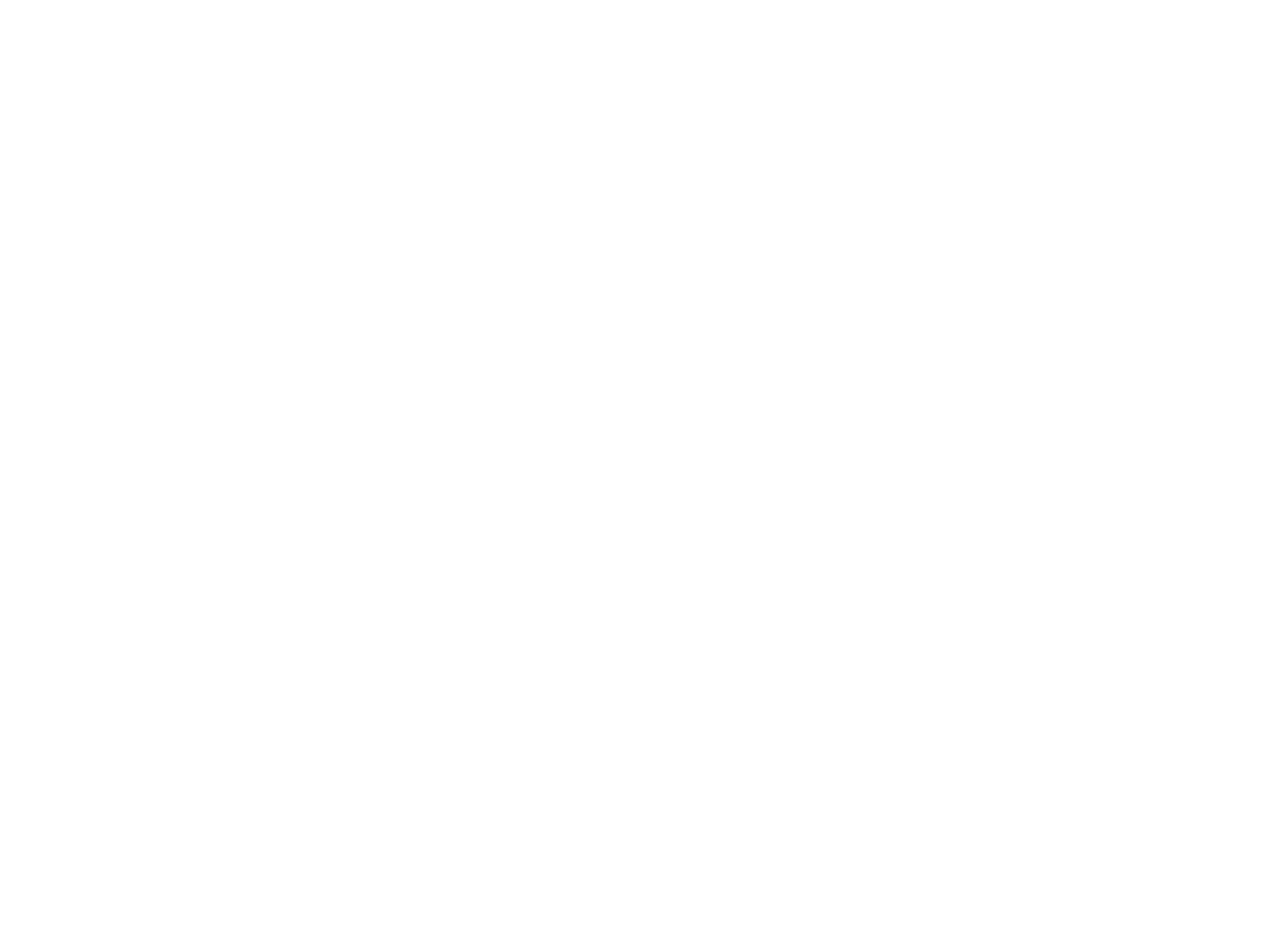
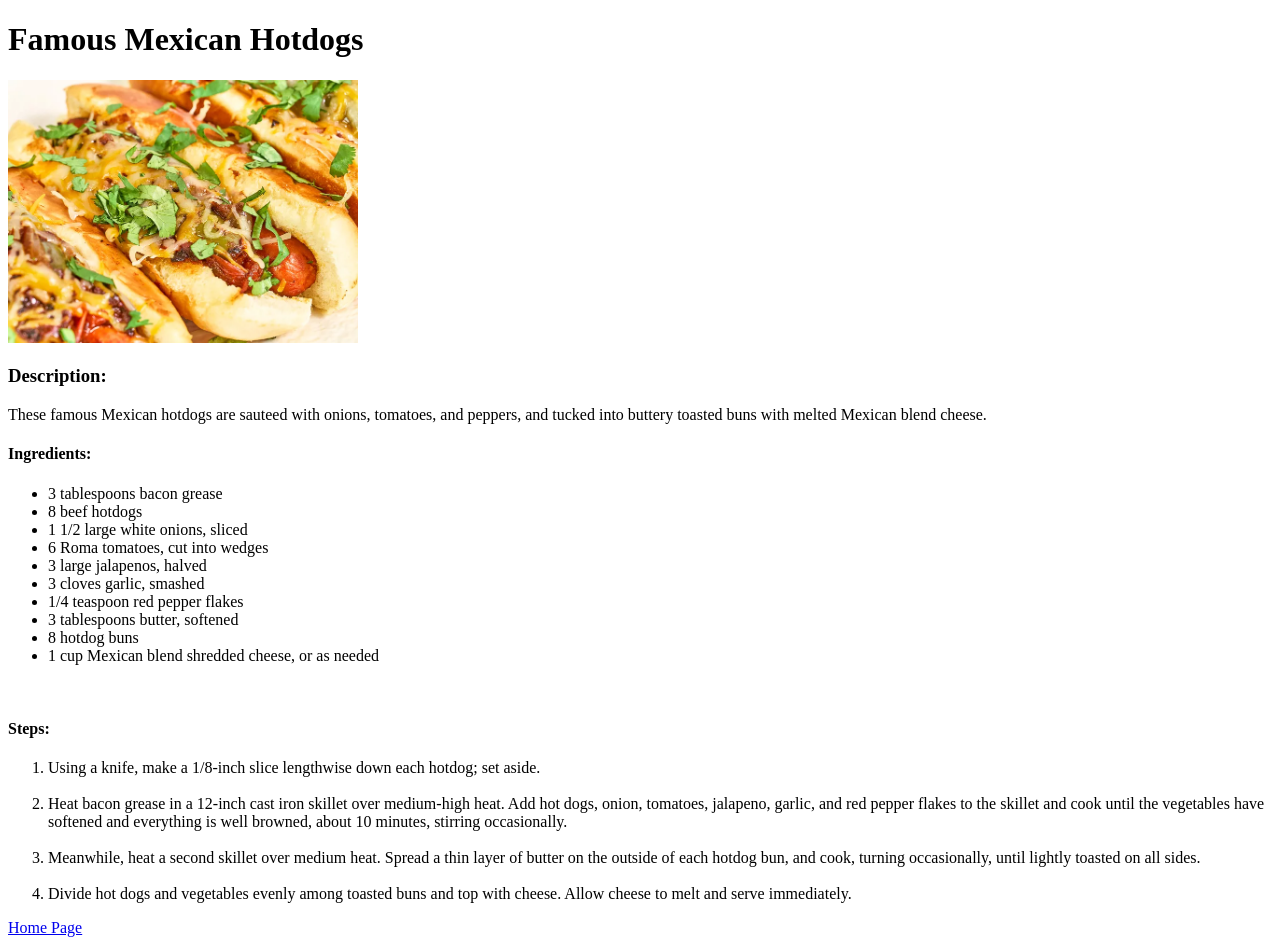
Before and after one commit to abscertainty/odin-recipes, a plain HTML site: page recipes/mexican-hotdog.html in a window 1280 px wide. Before the commit the page ends 800 px from the top, so only its background shows below. Drawn offline with Linux system fonts and the light colour scheme.

Commit message:
Finish the new recipe page and add links
Iteration 4 instructs us to add 2 more recipe pages, this
commit is about the first recipe page.

```diff
--- a/recipes/mexican-hotdog.html
+++ b/recipes/mexican-hotdog.html
@@ -6,6 +6,41 @@
     <title>Mexican Hotdog</title>
 </head>
 <body>
+    <h1>Famous Mexican Hotdogs</h1>
 
+    <img width="350" src="assets/images/Mexican_Hotdog_Finish_image.png" alt="Hawaiian Sausage Skillet Finished Dish Image">
+
+    <h3>Description:</h3>
+
+    <p>These famous Mexican hotdogs are sauteed with onions, tomatoes, and peppers, and tucked into buttery toasted buns with melted Mexican blend cheese.</p>
+
+    <h4>Ingredients: </h4>
+    <ul>
+        <li>3 tablespoons bacon grease</li>
+        <li>8 beef hotdogs</li>
+        <li>1 1/2 large white onions, sliced</li>
+        <li>6 Roma tomatoes, cut into wedges</li>
+        <li>3 large jalapenos, halved</li>
+        <li>3 cloves garlic, smashed</li>
+        <li>1/4 teaspoon red pepper flakes</li>
+        <li>3 tablespoons butter, softened</li>
+        <li>8 hotdog buns</li>
+        <li>1 cup Mexican blend shredded cheese, or as needed</li>
+    </ul>
+
+    <br>
+
+    <h4>Steps:</h4>
+    <ol>
+        <li>Using a knife, make a 1/8-inch slice lengthwise down each hotdog; set aside.</li>
+        <br>
+        <li>Heat bacon grease in a 12-inch cast iron skillet over medium-high heat. Add hot dogs, onion, tomatoes, jalapeno, garlic, and red pepper flakes to the skillet and cook until the vegetables have softened and everything is well browned, about 10 minutes, stirring occasionally. </li>
+        <br>
+        <li>Meanwhile, heat a second skillet over medium heat. Spread a thin layer of butter on the outside of each hotdog bun, and cook, turning occasionally, until lightly toasted on all sides.</li>
+        <br>
+        <li>Divide hot dogs and vegetables evenly among toasted buns and top with cheese. Allow cheese to melt and serve immediately.</li>
+    </ol>
+
+    <a href="../index.html">Home Page</a>
 </body>
 </html>
```
Also changed, not shown: index.html (+10 -3 lines).
